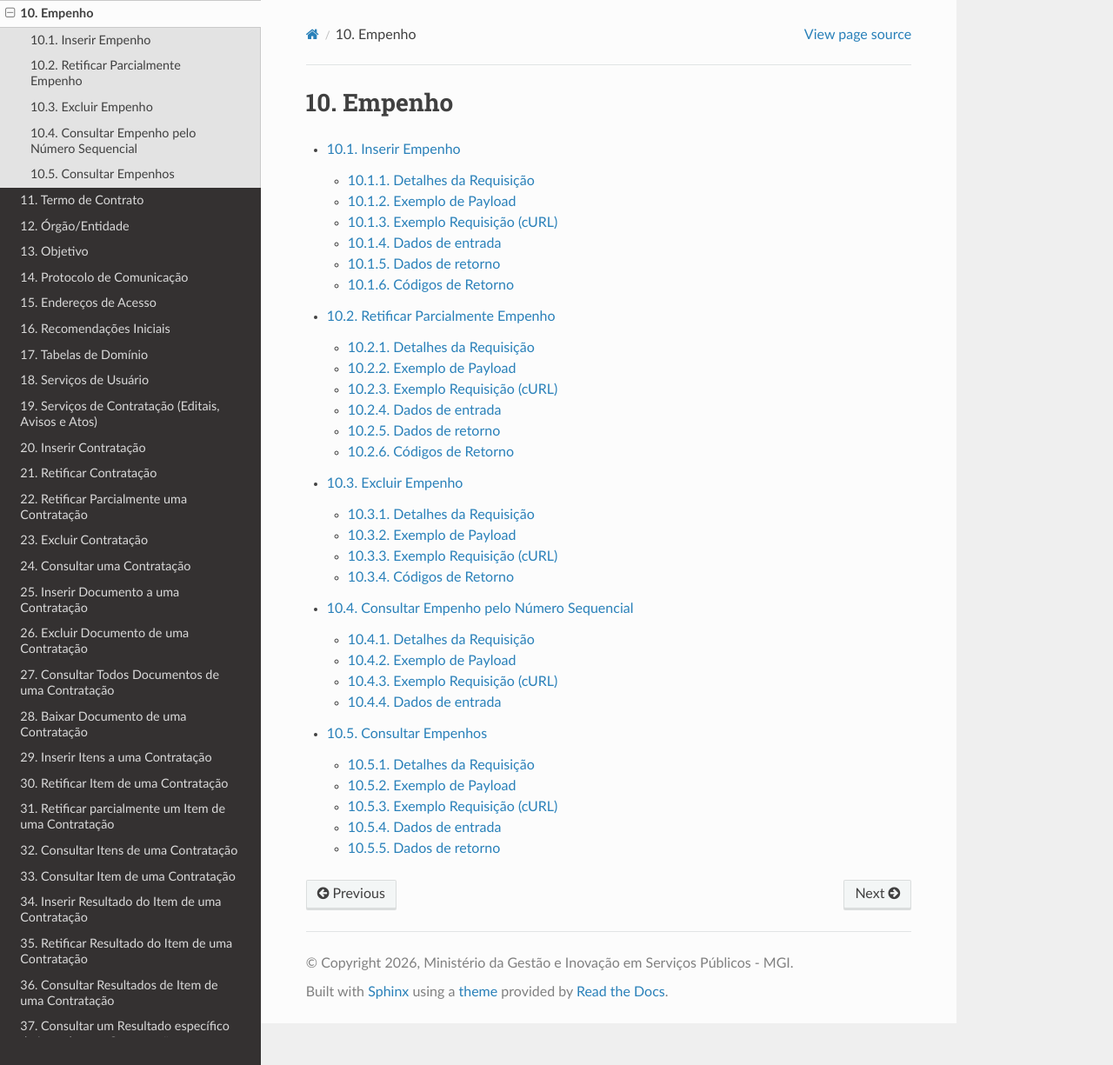
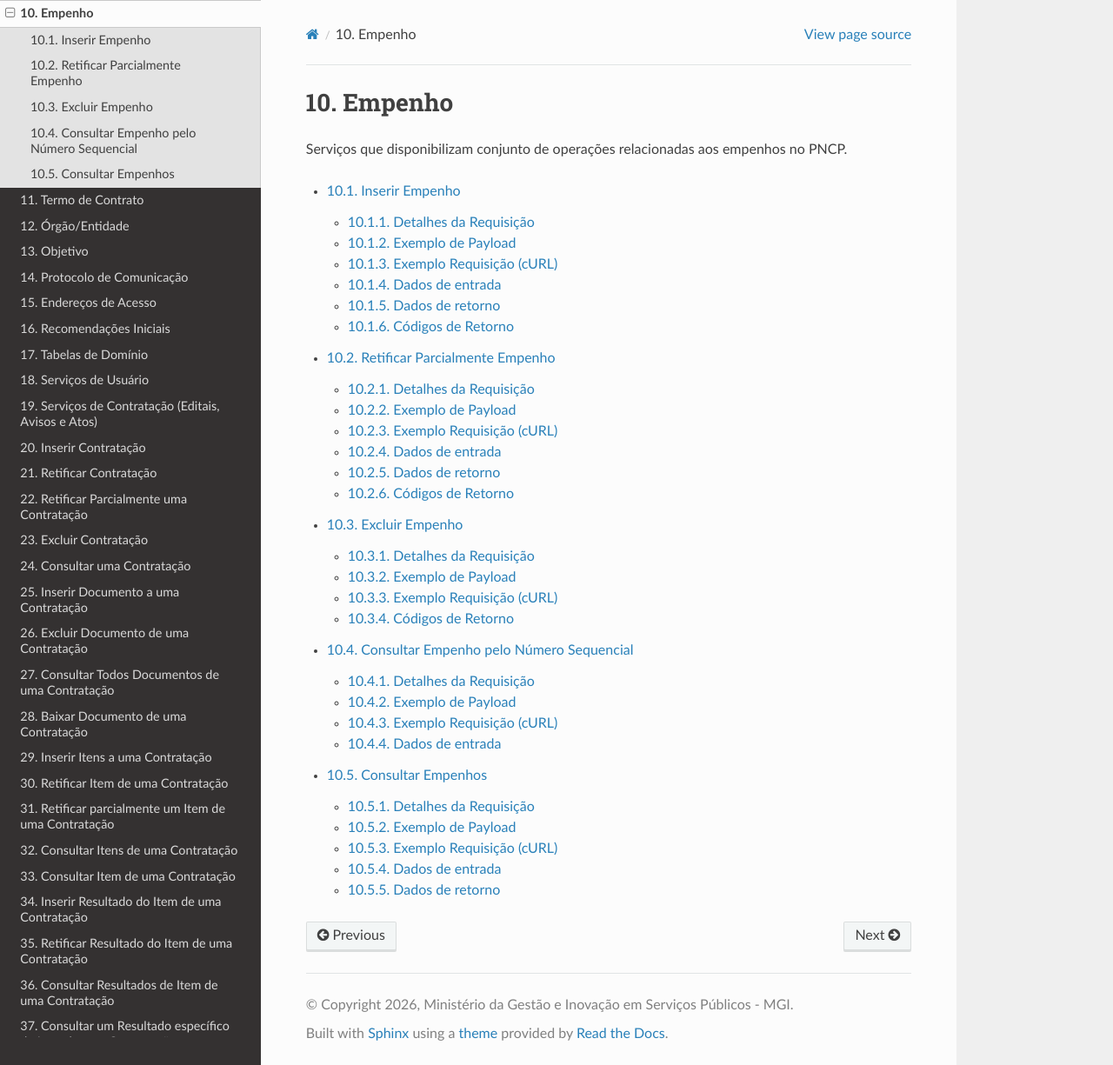
Before and after one commit to carlosmgi/Manual-de-Integracao-do-PNCP, a Sphinx documentation site: the page built from docs/source/empenho/index.rst, in a window 1280 px wide and 1225 px high. Shown: the whole window at 87% size. Built offline with Sphinx 7.4.7 and the Read the Docs theme 3.1.0, drawn with Linux system fonts in a browser that asks for light colours; pages that are not in the unit, such as notebooks, are missing from menus.

Commit message:
Update index.rst

```diff
--- a/docs/source/empenho/index.rst
+++ b/docs/source/empenho/index.rst
@@ -1,5 +1,7 @@
 Empenho
 =======
+
+Serviços que disponibilizam conjunto de operações relacionadas aos empenhos no PNCP.
 
 .. toctree::
    :maxdepth: 3
```
